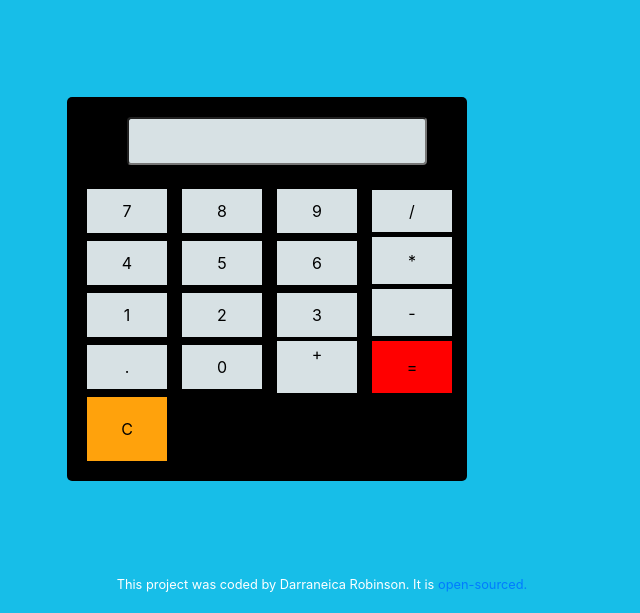
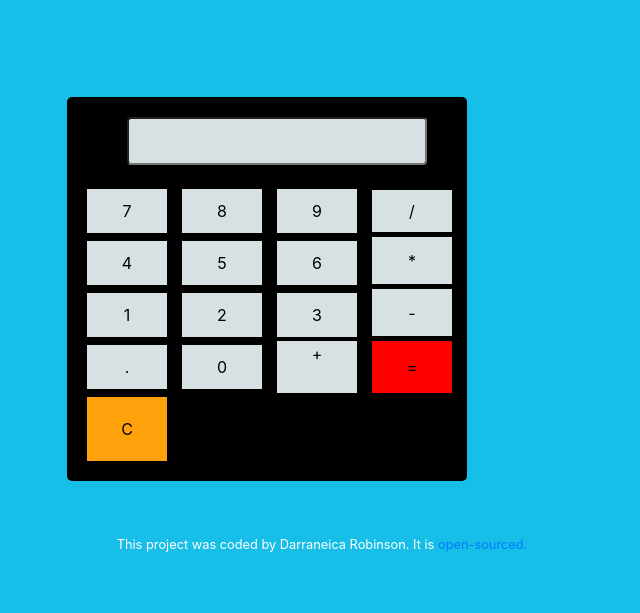
Before and after one commit to Darraneica/basic-calculator, a plain HTML site: page index.html in a window 1280 px wide. Shown: the part 187-800 px from the top of the page, without its empty margins (318-958 px from the left). Drawn offline with nearby package versions, Linux system fonts and the light colour scheme.

Commit message:
Update styles.css

```diff
--- a/style.css
+++ b/style.css
@@ -114,7 +114,7 @@ button{
 }
 
 footer{
-    margin-top: 90px!important;
+    margin-top: 50px!important;
     text-align: center;
 }
 
```
